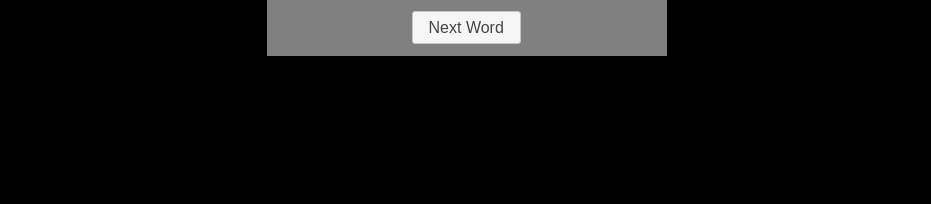
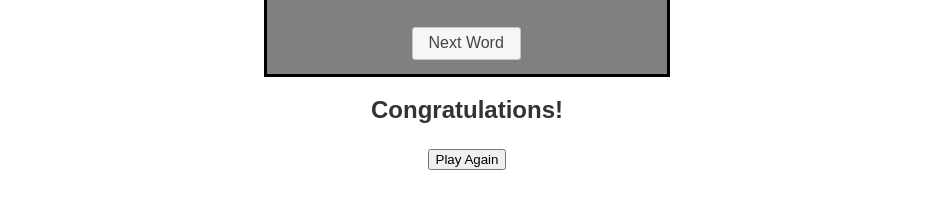
Before and after one commit to peterpickles/learning-game, a plain HTML site: page index.html in a window 1280 px wide. Shown: the part 608-812 px from the top of the page, without its empty margins (173-1104 px from the left). Drawn offline with nearby package versions, Linux system fonts and the light colour scheme.

Commit message:
changing some html to accomedate jquery

```diff
--- a/css/style.css
+++ b/css/style.css
@@ -1,7 +1,9 @@
 body {
+  margin: 30px;
 	text-align: center;
-  font-family: "arial", san-serif;
-  background-color: black;
+  font-family: "arial", serif;
+  line-height: 1.8em;
+  color: #333
 }
 
 .game-container {
--- a/index.html
+++ b/index.html
@@ -1,7 +1,8 @@
 <!DOCTYPE html>
 <html>
 <head>
-	<title>Alphabets learning game</title>
+	<title>Learning letters with Lauren</title>
+	<meta http-equiv="Content-Type" content="text/html;charset=utf-8">
 	<link rel="stylesheet" type="text/css" href="css/
 	style.css">
 	<link rel="stylesheet" href="http://code.jquery.com/ui/1.12.1/themes/base/jquery-ui.css">
@@ -28,8 +29,20 @@
 	</div>
 </div>
 
-<script src="https://code.jquery.com/jquery-1.12.4.js"></script>
-<script src="https://code.jquery.com/ui/1.12.1/jquery-ui.js"></script>
+<div id="content">
+
+  <div id="cardPile"> </div>
+  <div id="cardSlots"> </div>
+
+  <div id="successMessage">
+    <h2>Congratulations!</h2>
+    <button onclick="init()">Play Again</button>
+  </div>
+
+</div>
+
+<script type="text/javascript" src="https://ajax.googleapis.com/ajax/libs/jquery/1.5.0/jquery.min.js"></script>
+<script type="text/javascript" src="https://ajax.googleapis.com/ajax/libs/jqueryui/1.8.9/jquery-ui.min.js"></script>
 <script src="js/logic.js"></script>
 </body>
 </html>
```
